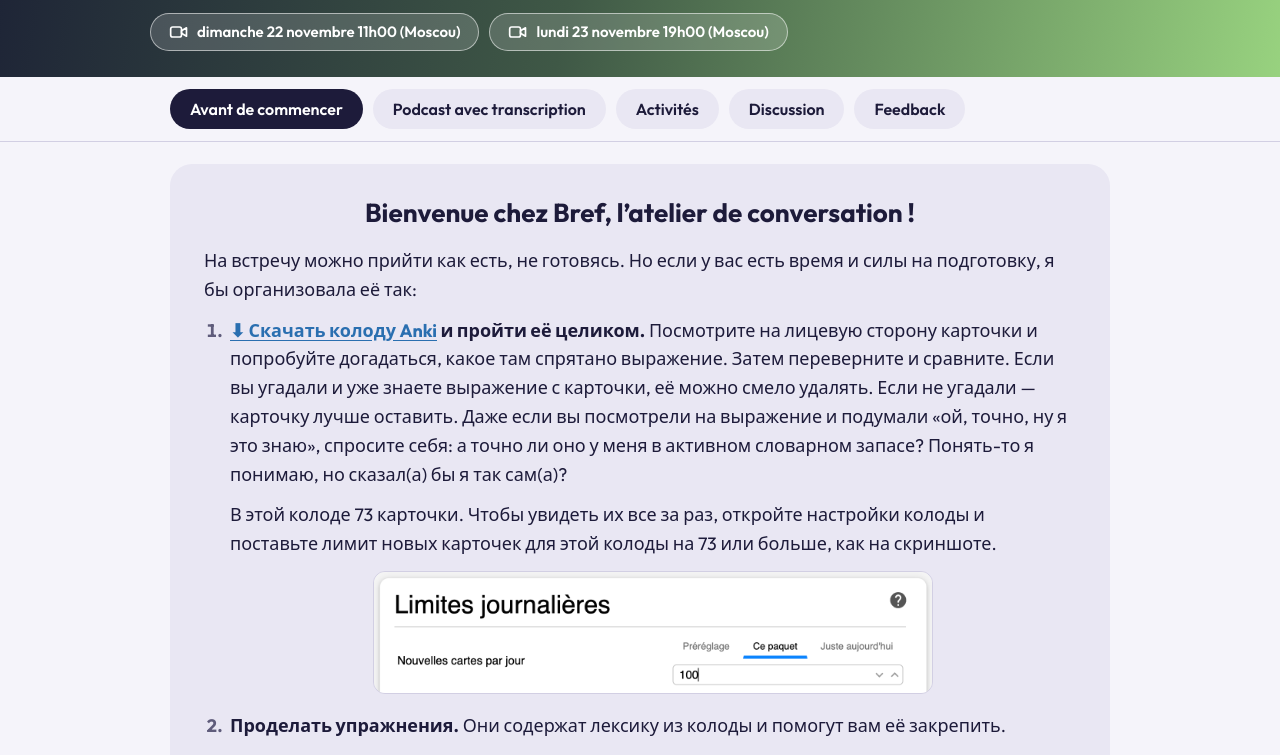
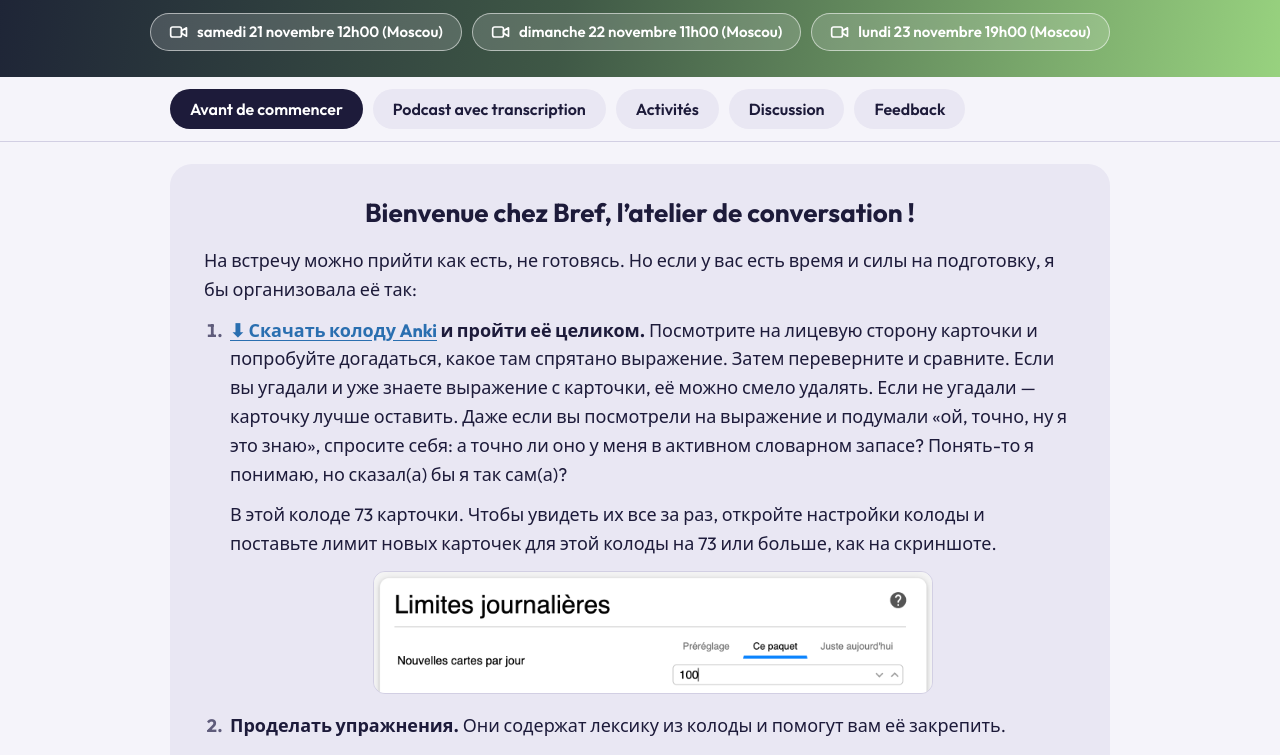
Before and after one commit to tatianabeausire/a-quoi-ressemblent-les-francais-en-2026, a plain HTML site: page index.html in a window 1280 px wide. Shown: the part 147-902 px from the top of the page. Drawn offline with Linux system fonts and the light colour scheme.

Commit message:
Update index.html

```diff
--- a/index.html
+++ b/index.html
@@ -260,6 +260,7 @@ table.kw tr.ex0 td{border-bottom:2px dashed var(--line);padding-bottom:13px}
   <h1>À quoi ressemblent les Français en 2026&nbsp;?</h1>
   <p>Avec les auteurs de <em>Nous, les Français</em> · Ali Rebeihi</p>
   <div class="zooms">
+    <a class="zoom" id="zoom0" href="https://us06web.zoom.us/j/82467580289?pwd=M0np9VGbRYBn7Rl7WfF9lfFS2JcCj6.1" target="_blank" rel="noopener" title="ID de réunion : 824 6758 0289 · Code secret : 0000"><svg viewBox="0 0 24 24" fill="none" stroke="currentColor" stroke-width="2" stroke-linecap="round" stroke-linejoin="round" aria-hidden="true"><rect x="2" y="6" width="13" height="12" rx="2.5"/><path d="M15 10.5l6-3.5v10l-6-3.5z"/></svg>samedi 21 novembre 12h00 (Moscou)</a>
     <a class="zoom" id="zoom1" href="https://us06web.zoom.us/j/84969739898?pwd=pBU68wWl7O5zcit062t3cb6NlBes0Q.1" target="_blank" rel="noopener"><svg viewBox="0 0 24 24" fill="none" stroke="currentColor" stroke-width="2" stroke-linecap="round" stroke-linejoin="round" aria-hidden="true"><rect x="2" y="6" width="13" height="12" rx="2.5"/><path d="M15 10.5l6-3.5v10l-6-3.5z"/></svg>dimanche 22 novembre 11h00 (Moscou)</a>
     <a class="zoom" id="zoom2" href="https://us06web.zoom.us/j/84438477162?pwd=oy2b3tTxwAdN3WEFklnkHLnPHBIMIH.1" target="_blank" rel="noopener"><svg viewBox="0 0 24 24" fill="none" stroke="currentColor" stroke-width="2" stroke-linecap="round" stroke-linejoin="round" aria-hidden="true"><rect x="2" y="6" width="13" height="12" rx="2.5"/><path d="M15 10.5l6-3.5v10l-6-3.5z"/></svg>lundi 23 novembre 19h00 (Moscou)</a>
   </div>
```
